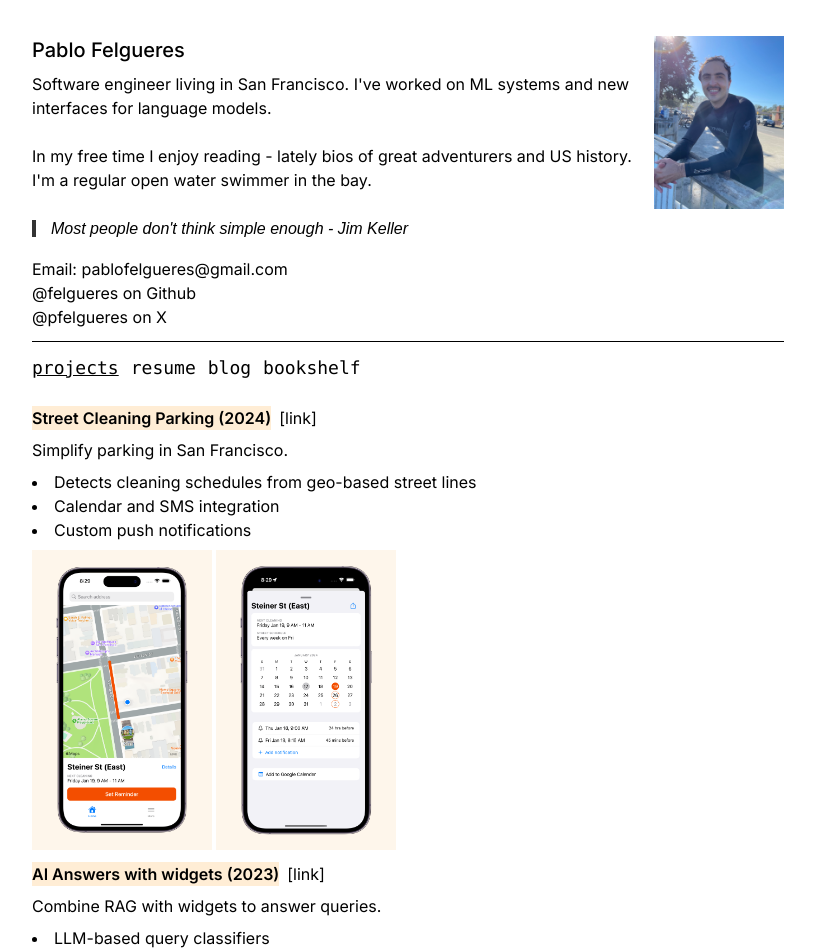
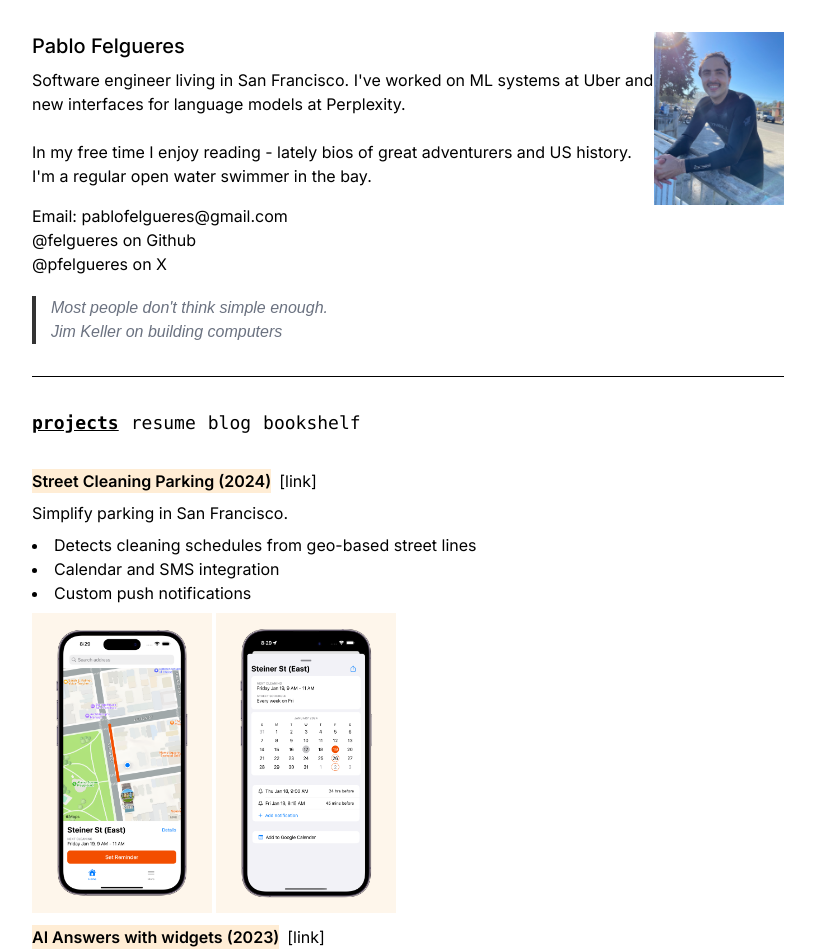
Before and after one commit to felgueres/mysite, a Next.js app: page / in a window 1280 px wide. Shown: the top 952 px of the page, without its empty margins (232-1047 px from the left). Built offline with nearby package versions, Linux system fonts and the light colour scheme.

Commit message:
add about

```diff
--- a/src/pages/index.tsx
+++ b/src/pages/index.tsx
@@ -43,8 +43,8 @@ const ProjectBlock: React.FC<ProjectProps> = ({ title, description, links, imgs,
 
 const Menu: React.FC<{}> = () => {
   return (<>
-    <div className="flex gap-3 py-3 border-t border-black">
-      <div className="text-md text-lg font-mono underline cursor-pointer">projects</div>
+    <div className="flex gap-3 py-8 border-t border-black">
+      <div className="text-md text-lg font-mono underline cursor-pointer font-bold">projects</div>
       <a href='/2024_pablo.pdf' target="_blank" rel='noopener noreferrer' className="text-md text-lg font-mono flex gap-1 items-center hover:underline"> resume </a>
       <Link href='/blog' className="text-md text-lg font-mono flex gap-1 items-center hover:underline"> blog </Link>
       <a href='https://www.goodreads.com/review/list/72122998?shelf=%23ALL%23' target="_blank" rel='noopener noreferrer' className="text-md text-lg font-mono flex gap-1 items-center hover:underline"> bookshelf </a>
@@ -54,31 +54,29 @@ const Menu: React.FC<{}> = () => {
 
 export default function Home() {
   return (
-    <main className={`flex min-h-screen flex-col p-2 mt-4 max-w-3xl ${inter.className} mx-auto`}>
-      <div className="flex py-3">
+    <main className={`flex min-h-screen flex-col mt-3 p-2 max-w-3xl ${inter.className} mx-auto`}>
+      <div className="flex flex-col sm:flex-row py-3">
         <div className="flex flex-col">
           <span className="text-xl font-medium mb-2">Pablo Felgueres </span>
           <p className="">
-            Software engineer living in San Francisco. I&apos;ve worked on ML systems and new interfaces for language models.
+            Software engineer living in San Francisco. I&apos;ve worked on ML systems at Uber and new interfaces for language models at Perplexity.
             <br />
             <br />
             In my free time I enjoy reading - lately bios of great adventurers and US history.
             I&apos;m a regular open water swimmer in the bay.
-            <br />
-            <br />
-            <span className="blockquote">
-              Most people don&apos;t think simple enough - Jim Keller
-            </span>
           </p>
           <div className="my-2" />
           <a className="hover:underline" href="mailto:pablofelgueres@gmail.com">Email: pablofelgueres@gmail.com</a>
           <a target="_blank" rel="noopener noreferrer" className="hover:underline" href="https://github.com/felgueres">@felgueres on Github</a>
           <a target="_blank" rel="noopener noreferrer" className="hover:underline" href="https://twitter.com/pfelgueres">@pfelgueres on X</a>
+          <span className="blockquote text-gray-500">
+            Most people don&apos;t think simple enough. <br/> Jim Keller on building computers
+          </span>
         </div>
         <Image key='pfp' width={130} height={130} alt='pfp' src='/pfp.jpg' className="self-start" />
       </div>
       <Menu />
-      <div className="flex flex-col gap-3 mt-3">
+      <div className="flex flex-col gap-3">
         <ProjectBlock
           title="Street Cleaning Parking (2024)"
           description="Simplify parking in San Francisco."
```
